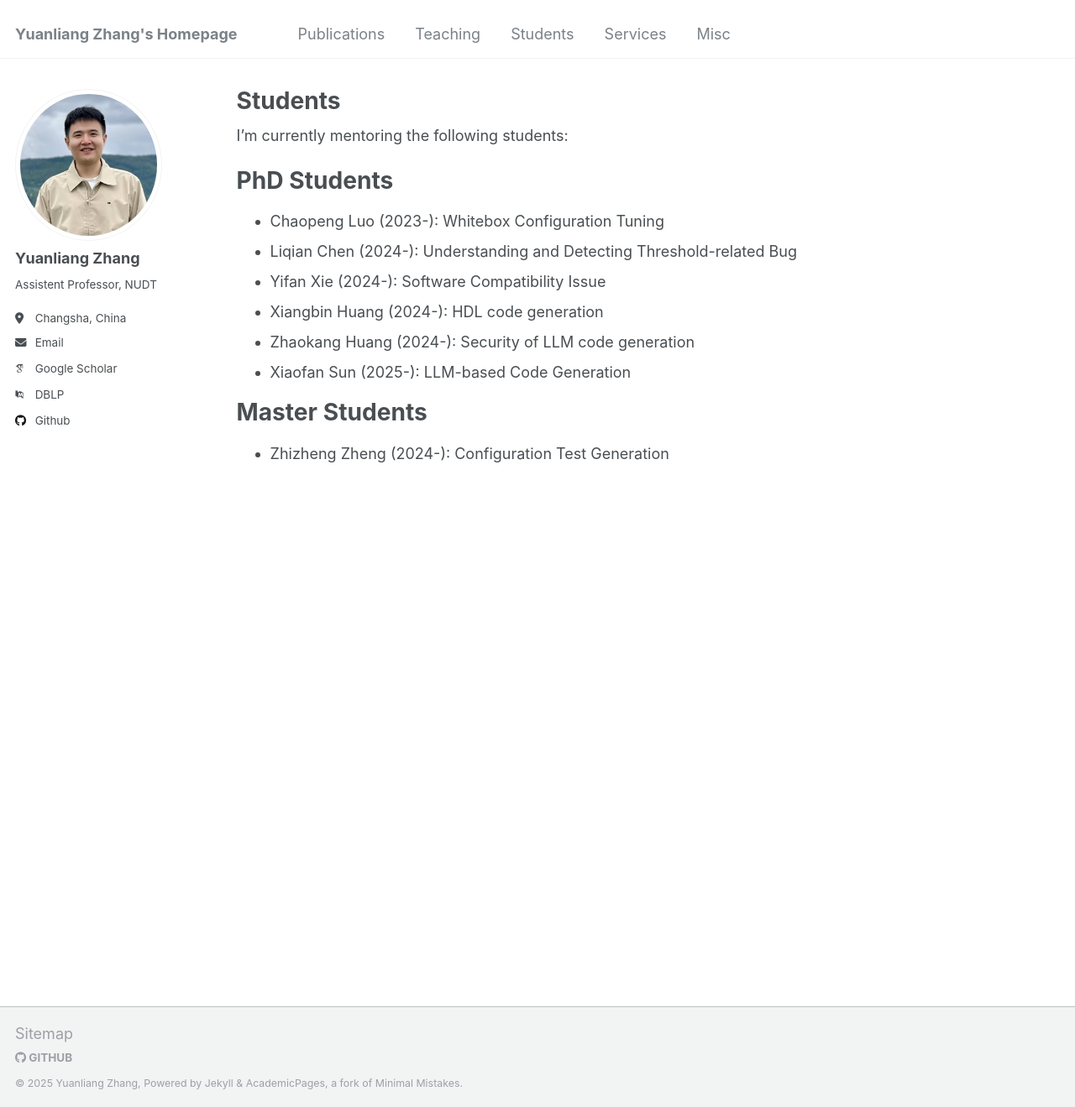
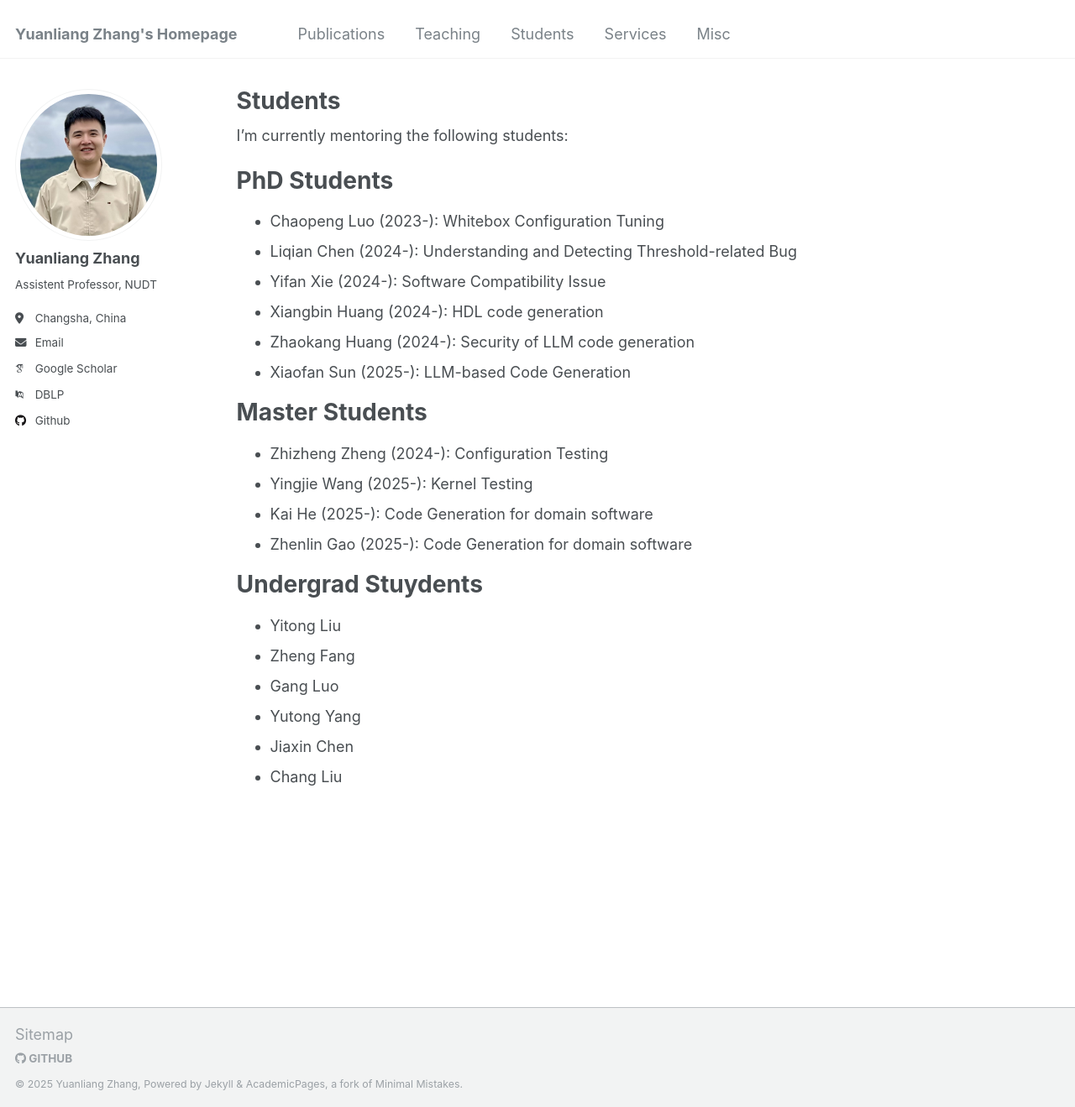
Before and after one commit to zhangbuzhang/zhangbuzhang.github.io, a Jekyll site: the page built from _pages/students.md, in a window 1280 px wide and 1319 px high. Shown: the whole window at 84% size. Built offline with Jekyll 4.4.1, drawn with Linux system fonts in a browser that asks for light colours; some web fonts are replaced.

Commit message:
icpc and students

```diff
--- a/_pages/students.md
+++ b/_pages/students.md
@@ -19,4 +19,17 @@ PhD Students
 Master Students
 ======
 
-* Zhizheng Zheng (2024-): Configuration Test Generation
+* Zhizheng Zheng (2024-): Configuration Testing
+* Yingjie Wang (2025-): Kernel Testing
+* Kai He (2025-): Code Generation for domain software
+* Zhenlin Gao (2025-): Code Generation for domain software
+
+Undergrad Stuydents
+======
+
+* Yitong Liu
+* Zheng Fang
+* Gang Luo
+* Yutong Yang
+* Jiaxin Chen
+* Chang Liu
```
Also changed, not shown: _pages/teaching.md (+1 -0 lines).
